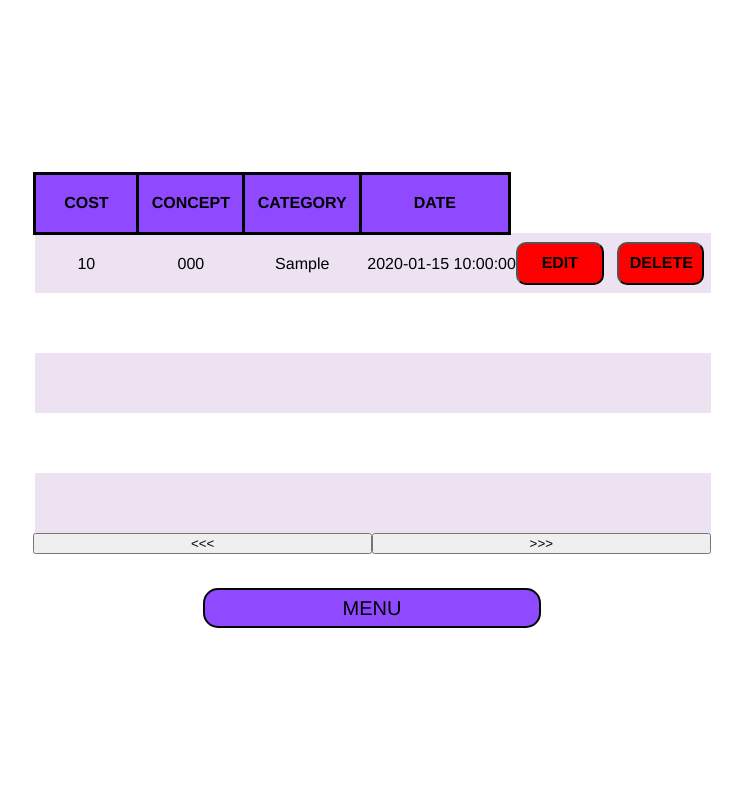
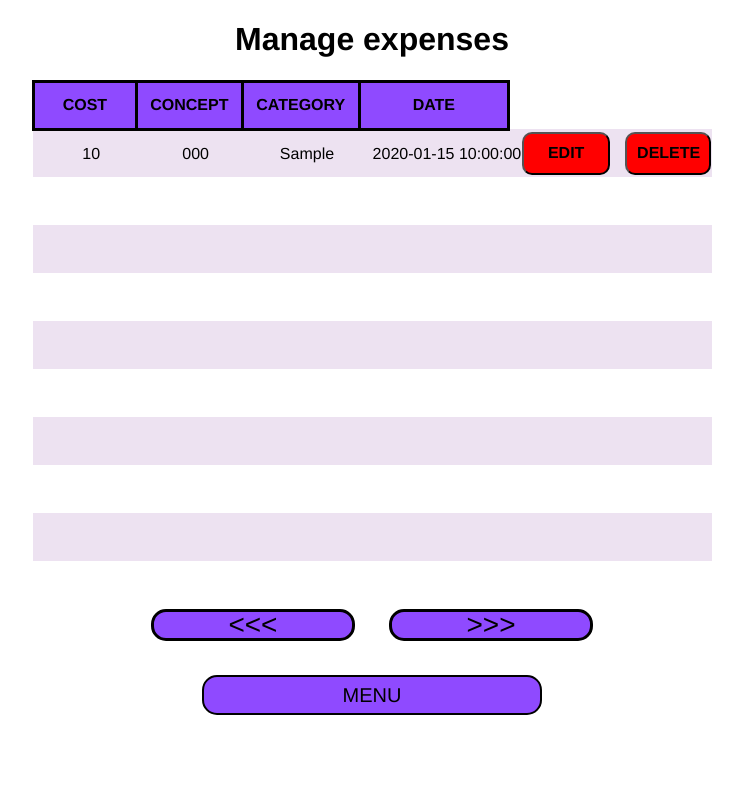
Before and after one commit to pabloff95/Finance-Manager, a PHP site: page /finances/management/management.php?data=expenses&page=1 in a window 1280 px wide. Shown: the whole page, without its empty margins (268-1011 px from the left). Run offline with PHP 8.4, Linux system fonts and the light colour scheme; tables that the repository leaves empty or names only in its code hold one stand-in row (values such as "Sample post").

Commit message:
version 1.2

```diff
--- a/generalStyle.css
+++ b/generalStyle.css
@@ -17,7 +17,6 @@ body, html{
     overflow-x: hidden;
     width: 100%;
 }
-
 /*MENU BUTTONS STYLE*/
 .menuButton{
     /*Dimensions*/
--- a/management/controller/controllerNavigation.php
+++ b/management/controller/controllerNavigation.php
@@ -1,6 +1,6 @@
 <?php
     // Define global variables
-    $records_per_page = 5;    // Number of records displayed per page
+    $records_per_page = 10;    // Number of records displayed per page
     // Function(s) to define the URL of the nav buttons: +1 or -1
     function getURLForward(){
         $data = getAllData($_GET['data']);
--- a/management/controller/dbControllerManagementCatIncome.php
+++ b/management/controller/dbControllerManagementCatIncome.php
@@ -34,7 +34,7 @@
             $x++;
         }
         // Fill with empty cells if there are not enough records
-        for ($printed; $printed < 5; $printed++){
+        for ($printed; $printed < $GLOBALS['records_per_page']; $printed++){
             echo "<tr><td colspan='100%' class='empty-row'>&nbsp;</td></tr>";
         }
         echo "</table>"; // Close table html tag
--- a/management/controller/dbControllerManagementCategories.php
+++ b/management/controller/dbControllerManagementCategories.php
@@ -34,7 +34,7 @@
             $x++;
         }
         // Fill with empty cells if there are not enough records
-        for ($printed; $printed < 5; $printed++){
+        for ($printed; $printed < $GLOBALS['records_per_page']; $printed++){
             echo "<tr><td colspan='100%' class='empty-row'>&nbsp;</td></tr>";
         }
         echo "</table>"; // Close table html tag
--- a/management/controller/dbControllerManagementExpenses.php
+++ b/management/controller/dbControllerManagementExpenses.php
@@ -31,7 +31,7 @@
             $x++;
         }
         // Fill with empty cells if there are not enough records
-        for ($printed; $printed < 5; $printed++){
+        for ($printed; $printed < $GLOBALS['records_per_page']; $printed++){
             echo "<tr><td colspan='100%' class='empty-row'>&nbsp;</td></tr>";
         }
         echo "</table>"; // Close table html tag
--- a/management/controller/dbControllerManagementIncome.php
+++ b/management/controller/dbControllerManagementIncome.php
@@ -33,7 +33,7 @@ function fillIncomeTable(){
         $x++;
     }
     // Fill with empty cells if there are not enough records
-    for ($printed; $printed < 5; $printed++){
+    for ($printed; $printed < $GLOBALS['records_per_page']; $printed++){
         echo "<tr><td colspan='100%' class='empty-row'>&nbsp;</td></tr>";
     }
     echo "</table>"; // Close table html tag
--- a/management/controller/dbControllerManagementInvestment.php
+++ b/management/controller/dbControllerManagementInvestment.php
@@ -37,7 +37,7 @@
             $x++;
         }
         // Fill with empty cells if there are not enough records
-        for ($printed; $printed < 5; $printed++){
+        for ($printed; $printed < $GLOBALS['records_per_page']; $printed++){
             echo "<tr><td colspan='100%' class='empty-row'>&nbsp;</td></tr>";
         }
         echo "</table>";// Close table html tag
--- a/management/management.css
+++ b/management/management.css
@@ -1,8 +1,7 @@
 
 /*Content positioning*/
-html, body{
+body{
     height: 100%;
-    overflow-y: hidden;
 }
 main{
     height: 100%;
@@ -12,6 +11,13 @@ main{
     text-align: center;
     flex-direction: column;
     justify-content: center;
+}
+/*Main menu*/
+#managementMenu{
+    position: absolute;
+    top: 50%;
+    left: 50%;
+    transform: translate(-50%, -50%);
 }
 .menuForm{
     padding-top: 1vh;
@@ -33,14 +39,14 @@ table{
 }
 
 td, th{
-    padding: 1%;
+    padding-left: 2%;
     min-width: 100px;
 }
 tr:nth-child(even){
     background-color: var(--inputBG);
 }
 tr{
-    height: 7.5vh;
+    height: 6vh;
 }
 /*input fields (on editing record)*/
 .inputField{
@@ -123,8 +129,28 @@ input[type="text"]{
     justify-content: center;
 }
 .navigation-container form{
-    width: 50%;
+    width: 30%;
+    margin-left: 2.5%;
+    margin-right: 2.5%;
 }
 .navigation-button{
     width: 100%;
+    height: 4vh;
+    line-height: 3vh;
+    font-size: 1.75rem;
+    /*Border*/
+    border: 3px solid;
+    border-radius: 15px;
+    /*Colours*/
+    background-color: var(--main);
+    color: black;
+    border-color: black;
+    /*Other*/
+    cursor: pointer;
 }
+.navigation-button:hover{
+    /*Colours*/
+    background-color: var(--contrast);
+    color: black;
+    border-color: black;
+}
--- a/management/management.php
+++ b/management/management.php
@@ -46,6 +46,7 @@
     -->
 
     <?php if (!isset($_GET['data'])) { ?>
+        <div id="managementMenu">
             <form action="management.php?data=expenses&page=1" method="POST" class="menuForm">
                 <input type="submit" value="EXPENSES" class="menuButton">
             </form>
@@ -64,11 +65,13 @@
             <form action="/finances/index.php" method="POST" class="menuForm">
                 <input type="submit" value="MENU" class="menuButton">
             </form>
+        </div>
 
 
     <!-- MANAGE EXPENSES -->
     <?php } else if ($_GET['data'] == "expenses"){ ?>
         <div class="table">
+            <h1 class="title">Manage expenses</h1>
         <table>
             <tr>
                 <th class="header">
@@ -117,6 +120,7 @@
     <!-- MANAGE INCOME -->
     <?php } else if ($_GET['data'] == "income") {?>
         <div class="table">
+            <h1 class="title">Manage income</h1>
         <table>
             <tr class="header-row">
                 <th class="header">
@@ -128,7 +132,7 @@
                 <th class="header">
                     <form action='management.php?data=income&page=1' method='POST' id='changeExpenseForm'>
                         <input type="submit" value="Income" class="headerButton">
-                        <input type="hidden" name="order" value="category">
+                        <input type="hidden" name="order" value="concept">
                     </form>
                 </th>
                 <th class="header">
@@ -165,6 +169,7 @@
     <!-- MANAGE CATEGORIES  EXPENSES -->
     <?php } else if ($_GET['data'] == "categories_expenses") {?>
         <div class="table">
+            <h1 class="title">Manage categories expenses</h1>
         <table>
             <tr>
                 <th>Category</th>
@@ -190,6 +195,7 @@
     <!-- MANAGE CATEGORIES  INCOME -->
     <?php } else if ($_GET['data'] == "categories_income") {?>
         <div class="table">
+            <h1 class="title">Manage categories income</h1>
         <table>
             <tr>
                 <th>Category</th>
@@ -215,6 +221,7 @@
     <!-- MANAGE INVESTMENT -->
     <?php } else if ($_GET['data'] == "investment") {?>
         <div class="table">
+            <h1 class="title">Manage investment</h1>
         <table>
             <tr>
                 <th class="header">
```
Lines whose indentation alone changed are shown as unchanged.
